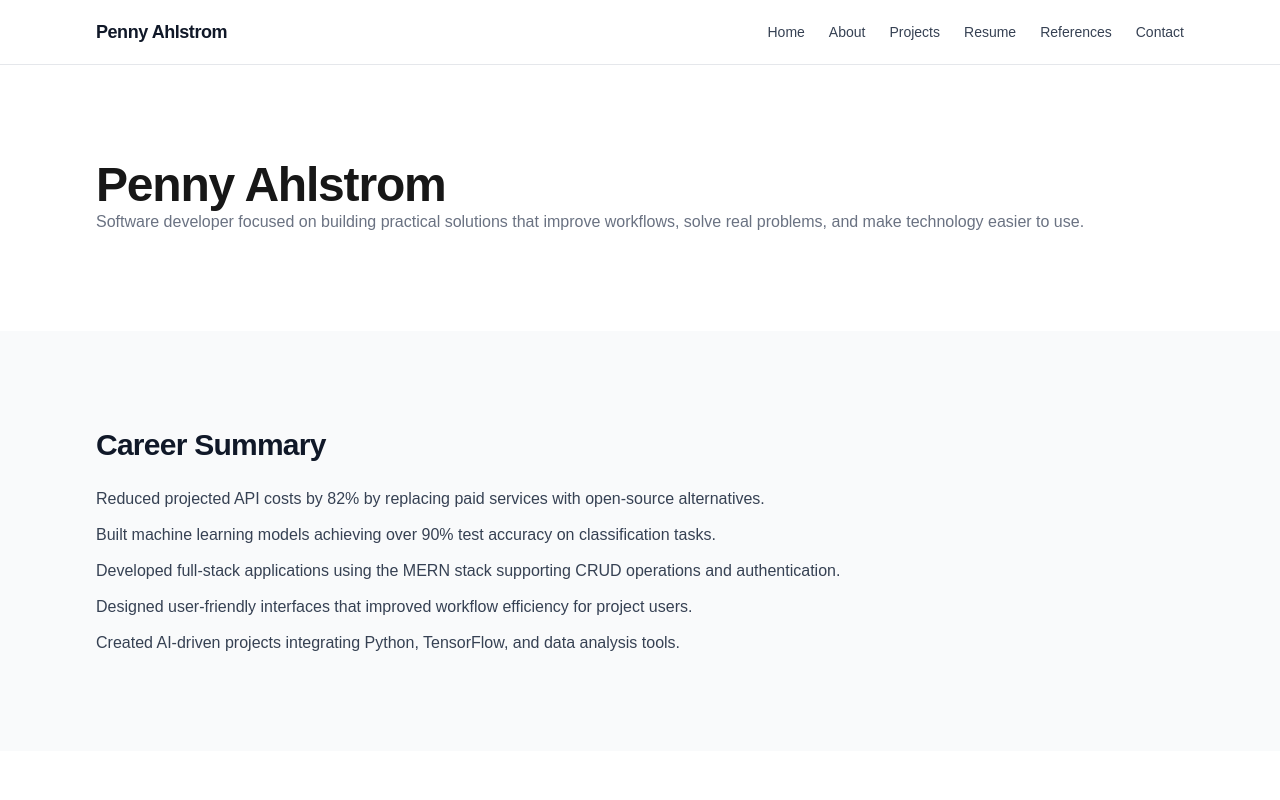
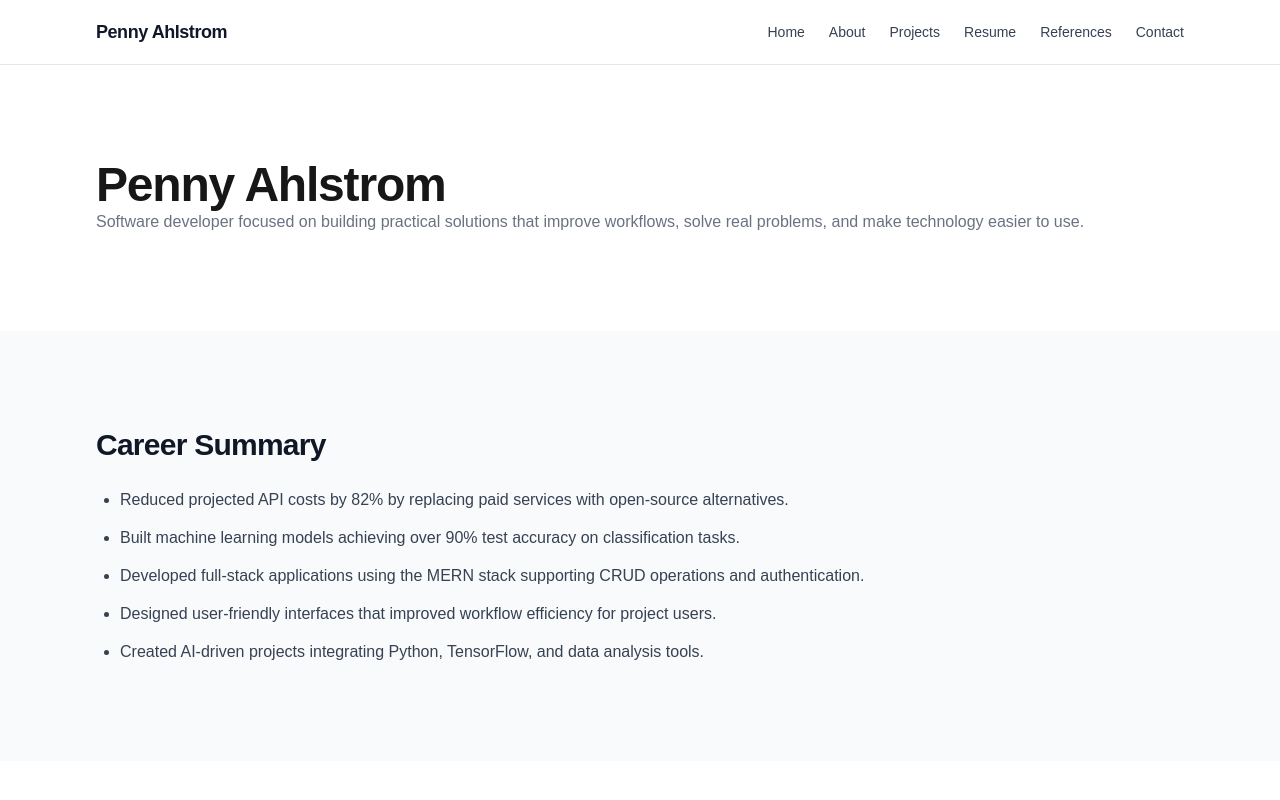
Before and after one commit to PennyAhlstrom/my-portfolio, a Next.js app: page / in a window 1280 px wide. Shown: the top 800 px of the page. Built offline with nearby package versions, Linux system fonts and the light colour scheme.

Commit message:
updated career summary to use text ui component instead of plain html li items

```diff
--- a/components/home/CareerSummary.tsx
+++ b/components/home/CareerSummary.tsx
@@ -1,39 +1,40 @@
 import Section from "@/components/ui/SectionWrapper";
 import Container from "@/components/layout/Container";
 import SectionHeader from "@/components/ui/SectionHeader";
+import Text from "@/components/ui/Text";
 
 export default function CareerSummary() {
   return (
-    <Section className="py-16 bg-gray-50">
+    <Section className="bg-gray-50">
       <Container>
-        <SectionHeader>Career Summary</SectionHeader>
+        <SectionHeader variant="dark">Career Summary</SectionHeader>
         {/* <h2 className="text-2xl font-semibold">Career Summary</h2> */}
 
-        <ul className="mt-6 space-y-3 text-gray-700">
-          <li>
+         <ul className="mt-6 space-y-3 list-disc pl-6">
+          <Text as="li" variant="dark">
             Reduced projected API costs by 82% by replacing paid services with
             open-source alternatives.
-          </li>
+          </Text>
 
-          <li>
+          <Text as="li" variant="dark">
             Built machine learning models achieving over 90% test accuracy on
             classification tasks.
-          </li>
+          </Text>
 
-          <li>
+          <Text as="li" variant="dark">
             Developed full-stack applications using the MERN stack supporting
             CRUD operations and authentication.
-          </li>
+          </Text>
 
-          <li>
+          <Text as="li" variant="dark">
             Designed user-friendly interfaces that improved workflow efficiency
             for project users.
-          </li>
+          </Text>
 
-          <li>
+          <Text as="li" variant="dark">
             Created AI-driven projects integrating Python, TensorFlow, and data
             analysis tools.
-          </li>
+          </Text>
         </ul>
       </Container>
     </Section>
```
